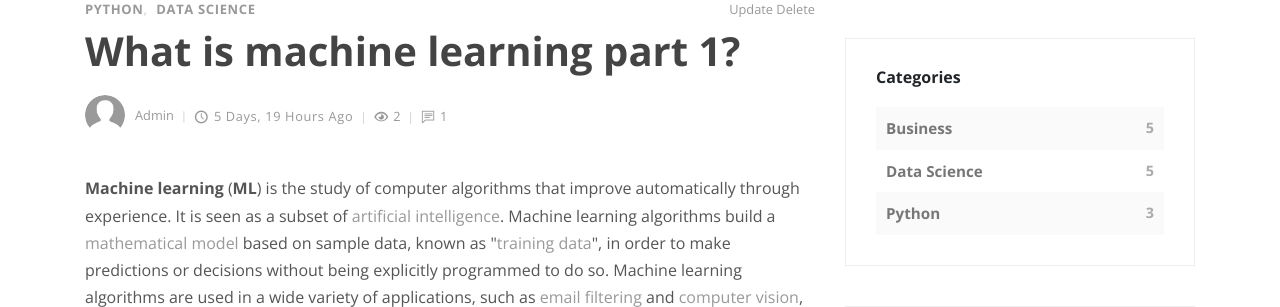
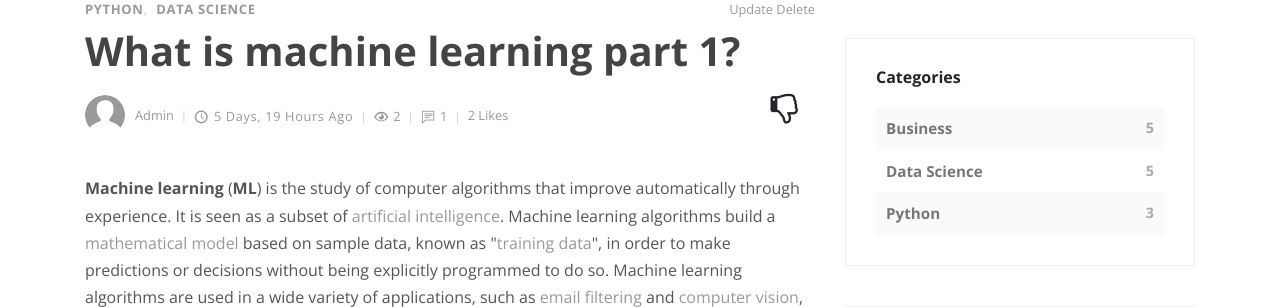
Before and after one commit to shubham17sm/django-blog-website, a Django app: a page that uses templates/post.html in a window 1280 px wide. Shown: the part 668-975 px from the top of the page. Run offline with Django 3.2, Linux system fonts and the light colour scheme; a user stored in the database is signed in; data comes from the database, SQL or seed files in the repository; both versions use the stored data as it was after the commit; some libraries are stand-ins or nearby versions.

Commit message:
like button added to post

```diff
--- a/blog/models.py
+++ b/blog/models.py
@@ -4,6 +4,7 @@ from tinymce import HTMLField
 from django.urls import reverse
 from django.db.models.signals import pre_save
 from myproject.utils import unique_slug_generator
+
 # Create your models here.
 
 User = get_user_model()
@@ -85,23 +86,31 @@ class BlogPost(models.Model):
                                                       default ='draft')
     previous_post = models.ForeignKey('self', related_name='previous', on_delete=models.SET_NULL, blank=True, null=True)
     next_post = models.ForeignKey('self', related_name='next', on_delete=models.SET_NULL, blank=True, null=True)
-
+    likes = models.ManyToManyField(User, related_name='likes', blank=True)
 
     def __str__(self):
         return self.title
+
 
     def get_absolute_url(self):
         return reverse('post-view', kwargs={
             'slug': self.slug
         })
 
+
+    def total_likes(self):
+        return self.likes.count()
+
+
     @property
     def get_comments(self):
         return self.comments.all().order_by('-timestamp')
 
+
     @property
     def comment_count(self):
         return Comment.objects.filter(post=self).count()
+
 
     @property
     def view_count(self):
--- a/blog/urls.py
+++ b/blog/urls.py
@@ -15,7 +15,9 @@ urlpatterns = [
     path('update/<slug:slug>/', views.post_update, name='post-update'),
     path('delete/<slug:slug>/', views.post_delete, name='post-delete'),
     path('accounts/', include('allauth.urls')),
-    path('cat/<slug:slug>/', views.post_by_categories, name='post-by-category')
+    path('cat/<slug:slug>/', views.post_by_categories, name='post-by-category'),
+    path('like/', views.like_post, name='like-post'),
+
 ]
 
 if settings.DEBUG:
--- a/blog/views.py
+++ b/blog/views.py
@@ -7,6 +7,9 @@ from .forms import PostForm, CommentForm
 from django.contrib import messages
 
 from django.contrib.admin.views.decorators import staff_member_required
+
+from django.http import HttpResponse, HttpResponseRedirect
+
 # Create your views here.
 
 def get_author(user):
@@ -96,6 +99,10 @@ def post(request, slug):
     if request.user.is_authenticated:
         PostPerView.objects.get_or_create(user=request.user, post=post)
 
+    is_liked = False
+    if post.likes.filter(id=request.user.id).exists():
+        is_liked = True
+
     form = CommentForm(request.POST or None)
     if request.method == "POST":
         if form.is_valid():
@@ -111,8 +118,25 @@ def post(request, slug):
         'latest_sidebar_post': latest_sidebar_post,
         'category_count': category_count,
         'tags_count': tags_count,
+        'is_liked': is_liked,
+        'total_likes': post.total_likes(),
     }
     return render(request, "post.html", context)
+
+
+# post like view
+def like_post(request):
+    post = get_object_or_404(BlogPost, id=request.POST.get('blogpost_id'))
+    is_liked = False
+    if post.likes.filter(id=request.user.id).exists():
+        post.likes.remove(request.user)
+        is_liked = False
+    else:
+        post.likes.add(request.user)
+        is_liked = True
+    return HttpResponseRedirect(post.get_absolute_url())
+
+
 
 # filter post by category view
 def post_by_categories(request, slug):
--- a/templates/blog.html
+++ b/templates/blog.html
@@ -1,3 +1,4 @@
+
 {% extends 'base.html'%}
 {% load static %}
 
--- a/templates/post.html
+++ b/templates/post.html
@@ -29,15 +29,35 @@
               {% endif %}
             </div>
             <h1>{{ post.title }}<a href="#"><i class="fa fa-bookmark-o"></i></a></h1>
-                <div class="post-footer d-flex align-items-center flex-column flex-sm-row"><a href="#" class="author d-flex align-items-center flex-wrap">
+            <div class="like-button float-right">
+              {% if request.user.is_authenticated %}
+              <form action="{% url 'like-post' %}" method="POST">{% csrf_token %}
+                {% if is_liked %}
+                <button type="submit" class="btn" name="blogpost_id" value="{{ post.id }}"><i
+                    class="fa fa-2x fa-thumbs-o-down" aria-hidden="true"></i>
+                </button>
+                {% else %}
+                <button type="submit" class="btn" name="blogpost_id" value="{{ post.id }}"><i
+                    class="fa fa-2x fa-thumbs-o-up" aria-hidden="true"></i>
+                </button>
+                {% endif %}
+              </form>
+              {% endif %}
+            </div>
+            <div class="post-footer d-flex align-items-center flex-column flex-sm-row"><a href="#"
+                class="author d-flex align-items-center flex-wrap">
                 <div class="avatar"><img src="{{ post.author.profile_picture.url }}" alt="..." class="img-fluid"></div>
-                    <div class="title"><span>{{ post.author }}</span></div></a>
+                <div class="title"><span>{{ post.author }}</span></div>
+              </a>
               <div class="d-flex align-items-center flex-wrap">
                 <div class="date"><i class="icon-clock"></i>{{ post.timestamp|timesince}} ago</div>
                 <div class="views"><i class="icon-eye"></i>{{ post.view_count }}</div>
-                    <div class="comments meta-last"><i class="icon-comment"></i>{{ post.comment_count }}</div>
+                <div class="comments "><i class="icon-comment"></i>{{ post.comment_count }}</div>
+                <div class="like-count meta-last" style="color: #999;
+                text-transform: capitalize;">{{total_likes}} Like{{total_likes | pluralize}}</div>
               </div>
             </div>
+
             <div class="post-body">
               <!-- <p class="lead">Lorem ipsum dolor sit amet, consectetur adipisicing elit, sed do eiusmod tempor incididunt ut labore et dolore magna aliqua. Ut enim ad minim veniam, quis nostrud exercitation ullamco laboris nisi ut aliquip ex ea commodo consequat.</p>
                   <p>Lorem ipsum dolor sit amet, consectetur adipisicing elit, sed do eiusmod tempor incididunt ut labore et dolore magna aliqua. Ut enim ad minim veniam, quis nostrud exercitation ullamco laboris nisi ut aliquip ex ea commodo consequat.</p>
@@ -68,11 +88,12 @@
               </a>
               {% endif %}
               {% if post.next_post %}
-                  <a href="{{post.next_post.get_absolute_url }}" class="next-post text-right d-flex align-items-center justify-content-end">
+              <a href="{{post.next_post.get_absolute_url }}"
+                class="next-post text-right d-flex align-items-center justify-content-end">
                 <div class="text"><strong class="text-primary">Next Post </strong>
                   <h6>{{post.next_post.title}}</h6>
                 </div>
-                    <div class="icon next"><i class="fa fa-angle-right">   </i></div>
+                <div class="icon next"><i class="fa fa-angle-right"> </i></div>
               </a>
               {% endif %}
             </div>
@@ -86,12 +107,14 @@
                   <div class="user d-flex align-items-center">
                     <div class="image">
                       {% if comment.user.author %}
-                          <img src="{{ comment.user.author.profile_picture.url }}" alt="..." class="img-fluid rounded-circle">
+                      <img src="{{ comment.user.author.profile_picture.url }}" alt="..."
+                        class="img-fluid rounded-circle">
                       {% else %}
                       <img src="{% static 'img/user.svg' %}" alt="..." class="img-fluid rounded-circle">
                       {% endif %}
                     </div>
-                        <div class="title"><strong>{{ comment.user.username }}</strong><span class="date">{{ comment.timestamp|timesince }} ago</span></div>
+                    <div class="title"><strong>{{ comment.user.username }}</strong><span
+                        class="date">{{ comment.timestamp|timesince }} ago</span></div>
                   </div>
                 </div>
                 <div class="comment-body">
@@ -164,7 +187,8 @@
           <h3 class="h6">Categories</h3>
         </header>
         {% for cat in category_count %}
-              <div class="item d-flex justify-content-between"><a href="#">{{ cat.categories__title }}</a><span>{{cat.categories__title__count}}</span></div>
+        <div class="item d-flex justify-content-between"><a
+            href="#">{{ cat.categories__title }}</a><span>{{cat.categories__title__count}}</span></div>
         {% endfor %}
       </div>
       <!-- Widget [Tags Cloud Widget]-->
```
Also changed, not shown: blog/migrations/0013_blogpost_likes.py (added), db.sqlite3, static/css/custom.css (line endings or trailing spaces), static/css/style.default.css (line endings or trailing spaces). Lines whose indentation alone changed are shown as unchanged.
